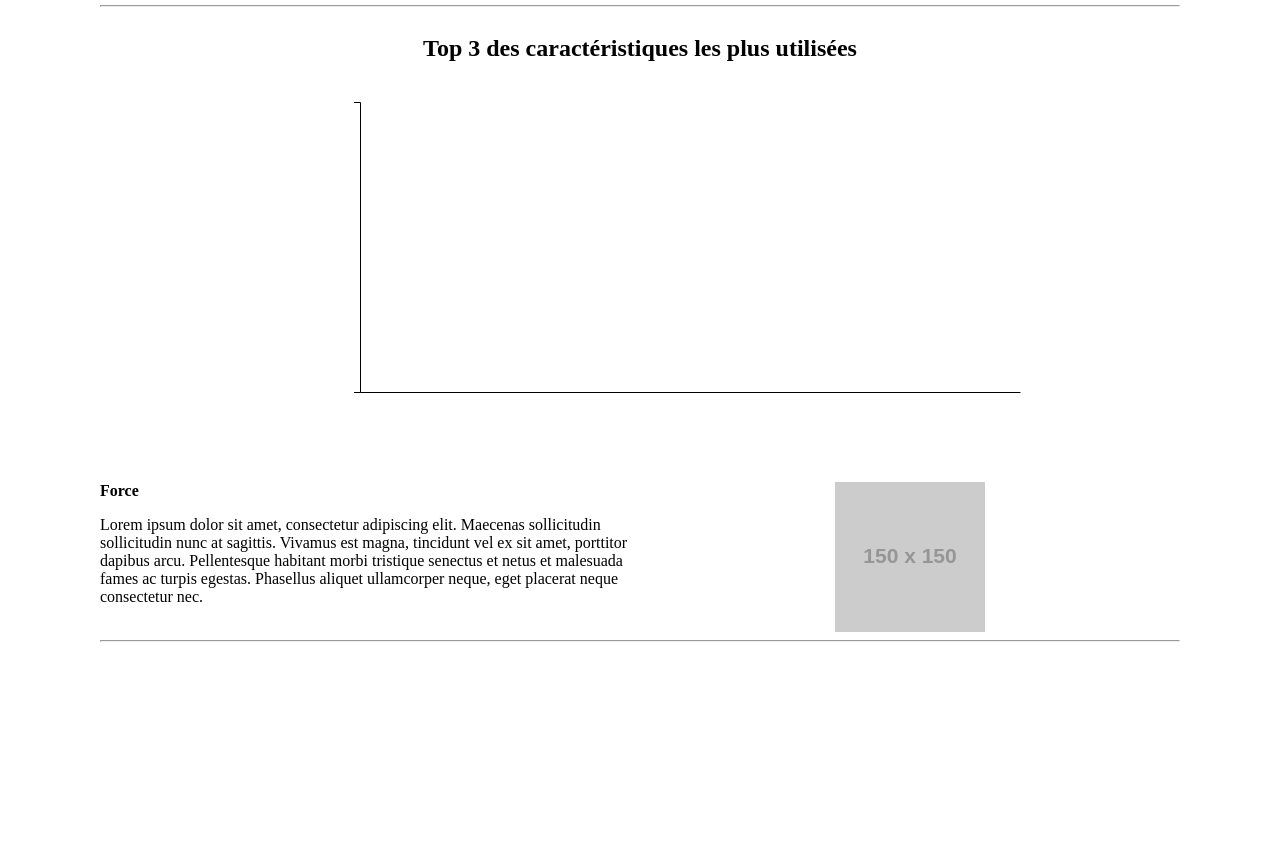
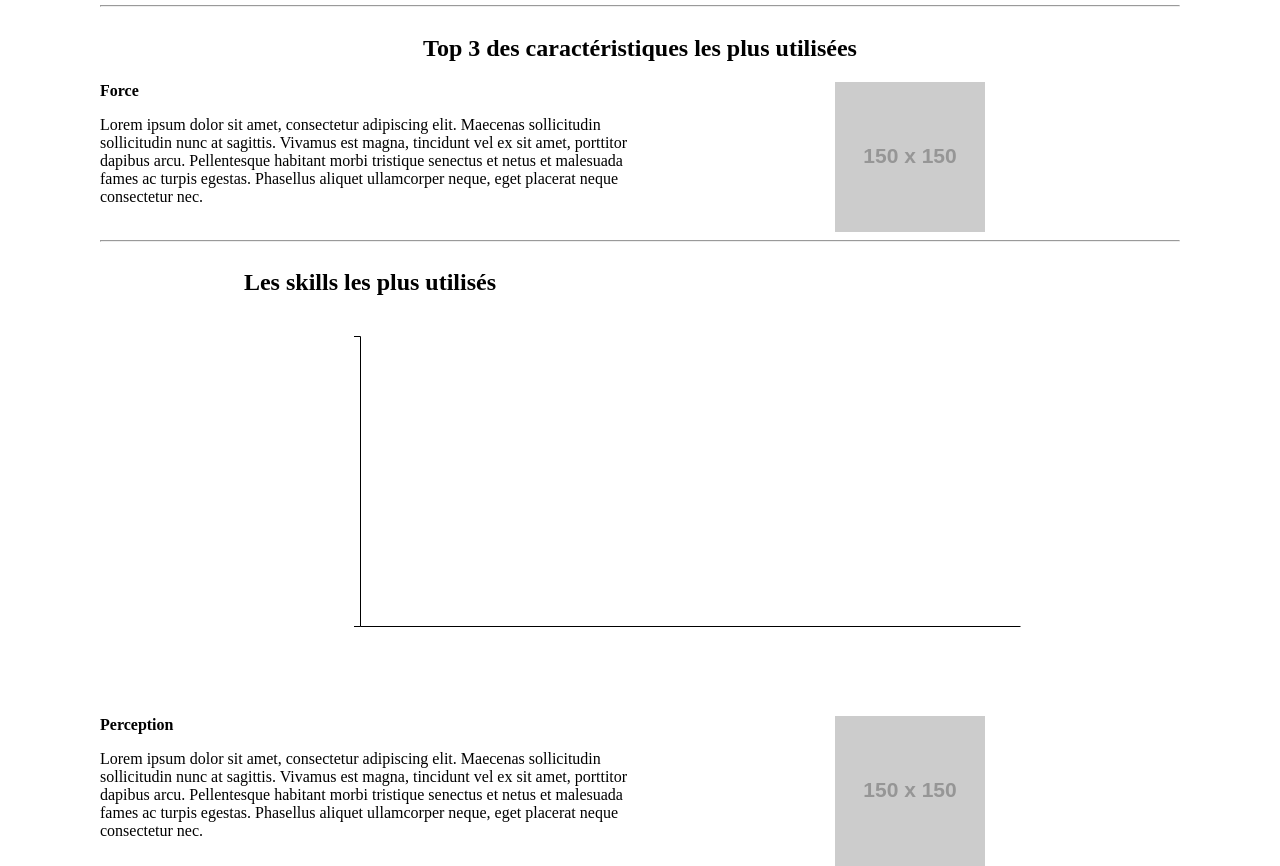
Before and after one commit to thomas-robert-heig/dnd-graph, a website built with webpack: page src/index.html in a window 1280 px wide. Shown: the part 1253-2119 px from the top of the page. Before the commit the page ends 1903 px from the top, so only its background shows below. Built offline with nearby package versions, Linux system fonts and the light colour scheme; placeholder pictures from the web are drawn by us.

Commit message:
Create index section

```diff
--- a/src/index.html
+++ b/src/index.html
@@ -1,6 +1,5 @@
 <!DOCTYPE html>
 <html lang="en">
-
 	<head>
 		<meta charset="UTF-8" />
 		<meta http-equiv="X-UA-Compatible" content="IE=edge" />
@@ -21,10 +20,9 @@
 				grid-template-rows: auto 1fr auto;
 				grid-template-columns: 1fr 1fr;
 				grid-template-areas:
-				'title title'
-				'graph graph'
-				'explanation illustration';
-
+					"title title"
+					"graph graph"
+					"explanation illustration";
 
 				/* display: grid;
 			grid-template-rows: 1fr 1fr;
@@ -38,25 +36,21 @@
 				justify-self: center;
 			}
 
-
-
-		section>h2 {
+			section > h2 {
 				grid-area: title;
 			}
 
-		section>div {
+			section > div {
 				grid-area: explanation;
 			}
 
-		section>div.graph {
+			section > div.graph {
 				grid-area: graph;
 			}
 
-		section>img {
+			section > img {
 				grid-area: illustration;
 			}
-
-
 
 			.graph {
 				display: flex;
@@ -69,14 +63,21 @@
 	<body>
 		<header>
 			<h1>DnD 5e - Quel est le personnage le plus joué?</h1>
-		<p>In eu fermentum tellus. Donec egestas, quam vel imperdiet placerat, libero odio vestibulum dolor, quis
-			viverra tellus leo id mauris. Quisque nulla eros, volutpat eu dignissim non, lobortis ut justo. Vestibulum
-			nec lorem hendrerit, varius ligula nec, vehicula ante. Praesent sodales ligula sed lorem posuere, at sodales
-			turpis varius. Lorem ipsum dolor sit amet, consectetur adipiscing elit. Nullam quis ante sed arcu ornare
-			laoreet ultrices nec leo. Quisque tristique nibh vel turpis auctor fringilla. Nulla facilisi. Nullam sodales
-			orci vitae tortor porttitor mollis. Pellentesque orci risus, posuere a nisi nec, ornare consectetur mauris.
-			Pellentesque pharetra malesuada nunc et congue. Mauris eget justo vitae odio molestie cursus. Etiam
-			fermentum justo nec scelerisque euismod. Etiam imperdiet maximus elit, vel pharetra lectus vehicula sed.</p>
+			<p>
+				In eu fermentum tellus. Donec egestas, quam vel imperdiet placerat,
+				libero odio vestibulum dolor, quis viverra tellus leo id mauris.
+				Quisque nulla eros, volutpat eu dignissim non, lobortis ut justo.
+				Vestibulum nec lorem hendrerit, varius ligula nec, vehicula ante.
+				Praesent sodales ligula sed lorem posuere, at sodales turpis varius.
+				Lorem ipsum dolor sit amet, consectetur adipiscing elit. Nullam quis
+				ante sed arcu ornare laoreet ultrices nec leo. Quisque tristique
+				nibh vel turpis auctor fringilla. Nulla facilisi. Nullam sodales
+				orci vitae tortor porttitor mollis. Pellentesque orci risus, posuere
+				a nisi nec, ornare consectetur mauris. Pellentesque pharetra
+				malesuada nunc et congue. Mauris eget justo vitae odio molestie
+				cursus. Etiam fermentum justo nec scelerisque euismod. Etiam
+				imperdiet maximus elit, vel pharetra lectus vehicula sed.
+			</p>
 		</header>
 
 		<!-- Combinaison race/classe -->
@@ -86,36 +87,62 @@
 			<div>
 				<div>
 					<strong>Humain combattant</strong>
-				<p>Lorem ipsum dolor sit amet, consectetur adipiscing elit. Maecenas sollicitudin sollicitudin nunc at
-					sagittis. Vivamus est magna, tincidunt vel ex sit amet, porttitor dapibus arcu. Pellentesque
-					habitant morbi tristique senectus et netus et malesuada fames ac turpis egestas. Phasellus aliquet
-					ullamcorper neque, eget placerat neque consectetur nec.</p>
+					<p>
+						Lorem ipsum dolor sit amet, consectetur adipiscing elit.
+						Maecenas sollicitudin sollicitudin nunc at sagittis. Vivamus
+						est magna, tincidunt vel ex sit amet, porttitor dapibus arcu.
+						Pellentesque habitant morbi tristique senectus et netus et
+						malesuada fames ac turpis egestas. Phasellus aliquet
+						ullamcorper neque, eget placerat neque consectetur nec.
+					</p>
 				</div>
 			</div>
-		<img src="https://via.placeholder.com/150">
+			<img src="https://via.placeholder.com/150" />
 		</section>
 
-	<hr>
+		<hr />
 
 		<!-- Caractéristiques les plus utilisées -->
 		<section>
 			<h2>Top 3 des caractéristiques les plus utilisées</h2>
+			<div id="bars_characterstic" class="graph"></div>
+			<div>
+				<div>
+					<strong>Force</strong>
+					<p>
+						Lorem ipsum dolor sit amet, consectetur adipiscing elit.
+						Maecenas sollicitudin sollicitudin nunc at sagittis. Vivamus
+						est magna, tincidunt vel ex sit amet, porttitor dapibus arcu.
+						Pellentesque habitant morbi tristique senectus et netus et
+						malesuada fames ac turpis egestas. Phasellus aliquet
+						ullamcorper neque, eget placerat neque consectetur nec.
+					</p>
+				</div>
+			</div>
+			<img src="https://via.placeholder.com/150" />
+		</section>
+
+		<hr />
+
+		<section>
+			<h1>Les skills les plus utilisés</h1>
 			<div id="bars_skills" class="graph"></div>
 			<div>
 				<div>
-				<strong>Force</strong>
-				<p>Lorem ipsum dolor sit amet, consectetur adipiscing elit. Maecenas sollicitudin sollicitudin nunc at
-					sagittis. Vivamus est magna, tincidunt vel ex sit amet, porttitor dapibus arcu. Pellentesque
-					habitant morbi tristique senectus et netus et malesuada fames ac turpis egestas. Phasellus aliquet
-					ullamcorper neque, eget placerat neque consectetur nec.</p>
+					<strong>Perception</strong>
+					<p>
+						Lorem ipsum dolor sit amet, consectetur adipiscing elit.
+						Maecenas sollicitudin sollicitudin nunc at sagittis. Vivamus
+						est magna, tincidunt vel ex sit amet, porttitor dapibus arcu.
+						Pellentesque habitant morbi tristique senectus et netus et
+						malesuada fames ac turpis egestas. Phasellus aliquet
+						ullamcorper neque, eget placerat neque consectetur nec.
+					</p>
 				</div>
 			</div>
-		<img src="https://via.placeholder.com/150">
+			<img src="https://via.placeholder.com/150" />
 		</section>
-
-	<hr>
 
 		<script src="bundle.js"></script>
 	</body>
-
 </html>
```
Lines whose indentation alone changed are shown as unchanged.
